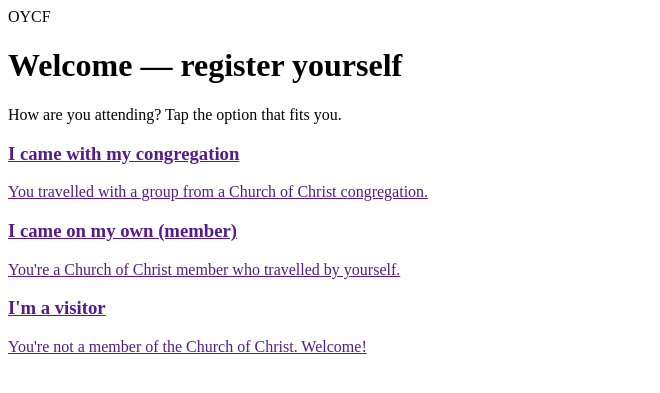
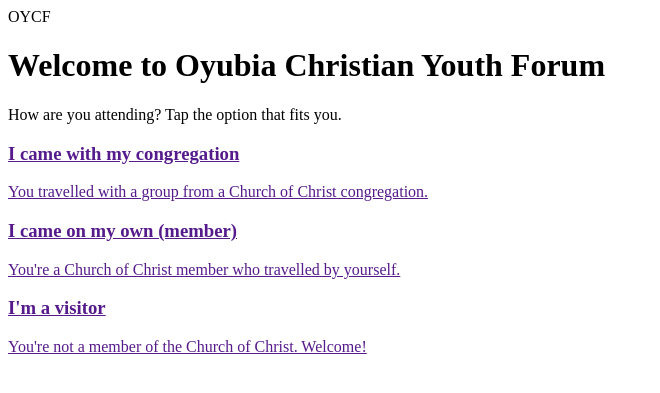
Before and after one commit to Imeobonge/OyubiaAMS, a PHP site: template app/views/public/self_pick.php in a window 1280 px wide. Shown: the top 393 px of the page, without its empty margins (0-660 px from the left). Run offline with PHP 8.4, Linux system fonts and the light colour scheme; the template is opened without the code that fills it, so the values that code supplies are empty.

Commit message:
Update self check-in welcome heading

```diff
--- a/app/views/public/self_pick.php
+++ b/app/views/public/self_pick.php
@@ -16,7 +16,7 @@
     </div>
 
     <div class="card form-card">
-        <h1>Welcome — register yourself</h1>
+        <h1>Welcome to Oyubia Christian Youth Forum</h1>
         <p class="form-desc">How are you attending? Tap the option that fits you.</p>
 
         <div class="cat-picker" style="grid-template-columns:1fr">
```
